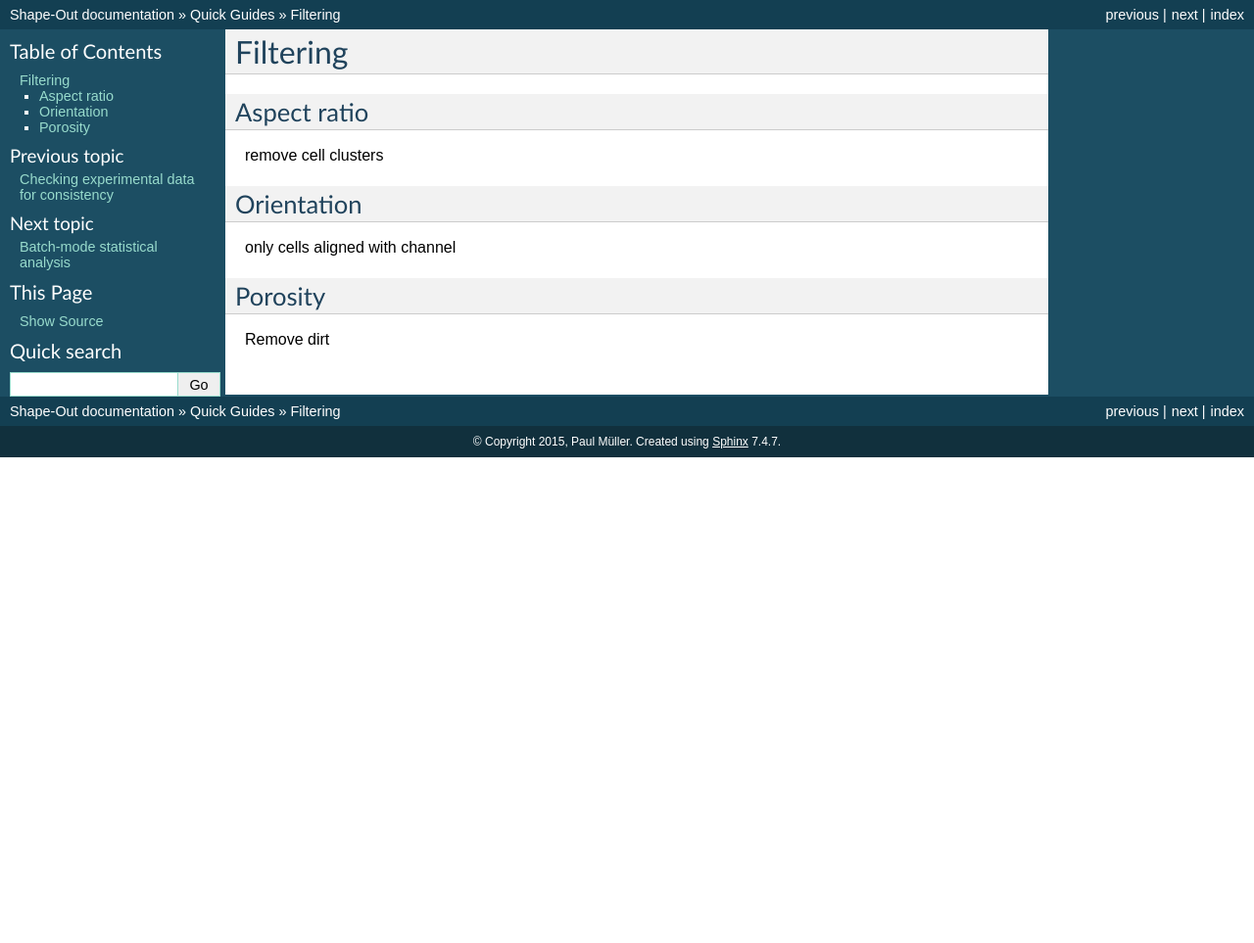
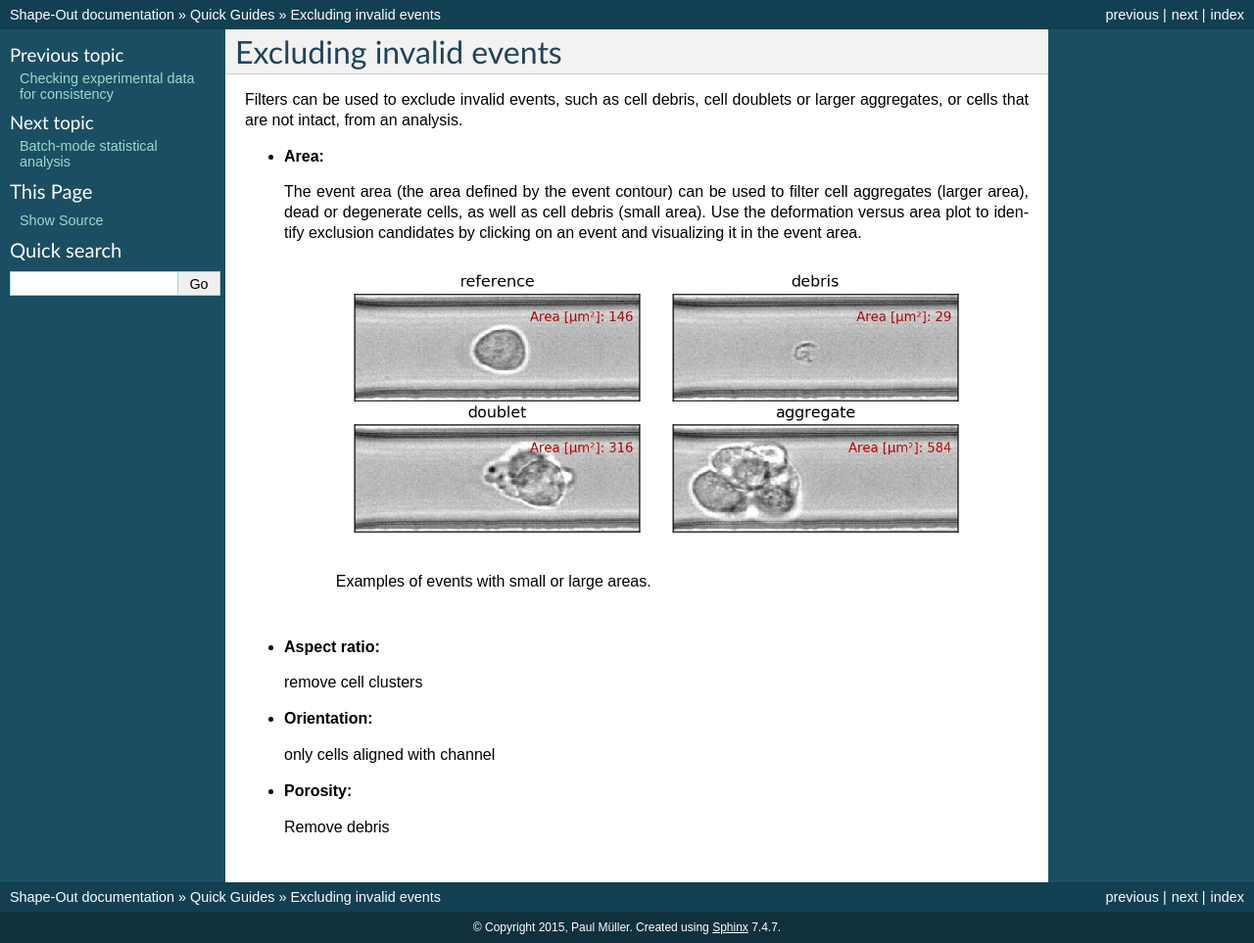
Before and after one commit to ZELLMECHANIK-DRESDEN/ShapeOut, a Sphinx documentation site: the page built from docs/sec_qg_filtering.rst, in a window 1280 px wide. Shown: the whole page at 98% size. Built offline with Sphinx 7.4.7, drawn with Linux system fonts in a browser that asks for light colours; pages that are not in the unit, such as notebooks, are missing from menus; the version number could not be read and is left out; before the commit the page ends 900 px from its top, so only the background shows below that.

Commit message:
docs: add area-filter section and update bullet points

```diff
--- /dev/null
+++ b/docs/figures/qg_filter_area.py
@@ -0,0 +1,30 @@
+import dclab
+import matplotlib.pylab as plt
+
+
+# dataset
+ds = dclab.new_dataset("fluorescence/fluorescence.rtdc")
+
+evts = {"reference": 546,
+        "debris": 1979,
+        "doublet": 1323,
+        "aggregate": 2223,
+        }
+
+# plot
+fig = plt.figure(figsize=(7, 3))
+
+
+for ii, key in enumerate(evts.keys()):
+    evt = evts[key] - 1
+    axi = plt.subplot(2, 2, ii+1, title=key)
+    axi.text(250, 15, "Area [µm²]: {:.0f}".format(ds["area_um"][evt]),
+             va="top", ha="right", color="#B80000")
+    axi.imshow(ds["image"][evt], cmap="gray", vmin=0, vmax=100)
+    axi.set_yticks([])
+    axi.set_xticks([])
+
+
+plt.tight_layout()
+plt.savefig("qg_filter_area.jpg", dpi=150)
+plt.show()
--- a/docs/sec_qg_consistency_check.rst
+++ b/docs/sec_qg_consistency_check.rst
@@ -5,7 +5,8 @@
 Checking experimental data for consistency
 ==========================================
 
-Trends over time:
+- **Trends over time:**
+
   To verify that the sample "behaves" stationary during the measurement, it is helpful
   to plot a few selected features versus time. No systematic deviations should
   be observable, as in the figure below.
--- a/docs/sec_qg_filtering.rst
+++ b/docs/sec_qg_filtering.rst
@@ -1,18 +1,34 @@
 .. _sec_qg_filtering:
 
 
-=========
-Filtering
-=========
+========================
+Excluding invalid events
+========================
+Filters can be used to exclude invalid events, such as cell debris,
+cell doublets or larger aggregates, or cells that are not intact, from
+an analysis.
 
-Aspect ratio
-------------
-remove cell clusters
+- **Area:**
 
-Orientation
------------
-only cells aligned with channel
+  The event area (the area defined by the event contour) can be used to
+  filter cell aggregates (larger area), dead or degenerate cells, as well
+  as cell debris (small area). Use the deformation versus area plot to
+  identify exclusion candidates by clicking on an event and visualizing
+  it in the event area.
 
-Porosity
---------
-Remove dirt
+    .. figure:: figures/qg_filter_area.jpg
+
+       Examples of events with small or large areas.
+
+
+- **Aspect ratio:**
+
+  remove cell clusters
+
+- **Orientation:**
+
+  only cells aligned with channel
+
+- **Porosity:**
+
+  Remove debris
--- a/docs/sec_qg_youngs_modulus.rst
+++ b/docs/sec_qg_youngs_modulus.rst
@@ -27,8 +27,9 @@ available for plotting and data analysis.
 
 **Validity**:
 
-The computation of the Young's modulus is valid only for deformation and
-size values in a "valid region". Events outside this region will
+The computation of the Young's modulus is valid only for objects that
+initially have a spherical shape. In addition, the deformation and
+size values must be in a "valid region". Events outside this region will
 have a *nan*-valued (not a number) Young's modulus. Note that as a result,
 these events will be excluded from all plots when *remove invalid events*
 is checked in the *Filter* configuration tab.
```
Also changed, not shown: other parts of docs/sec_qg_consistency_check.rst (+2 -1 lines), docs/sec_interface.rst (+111 -108 lines), docs/figures/qg_filter_area.jpg (added).
